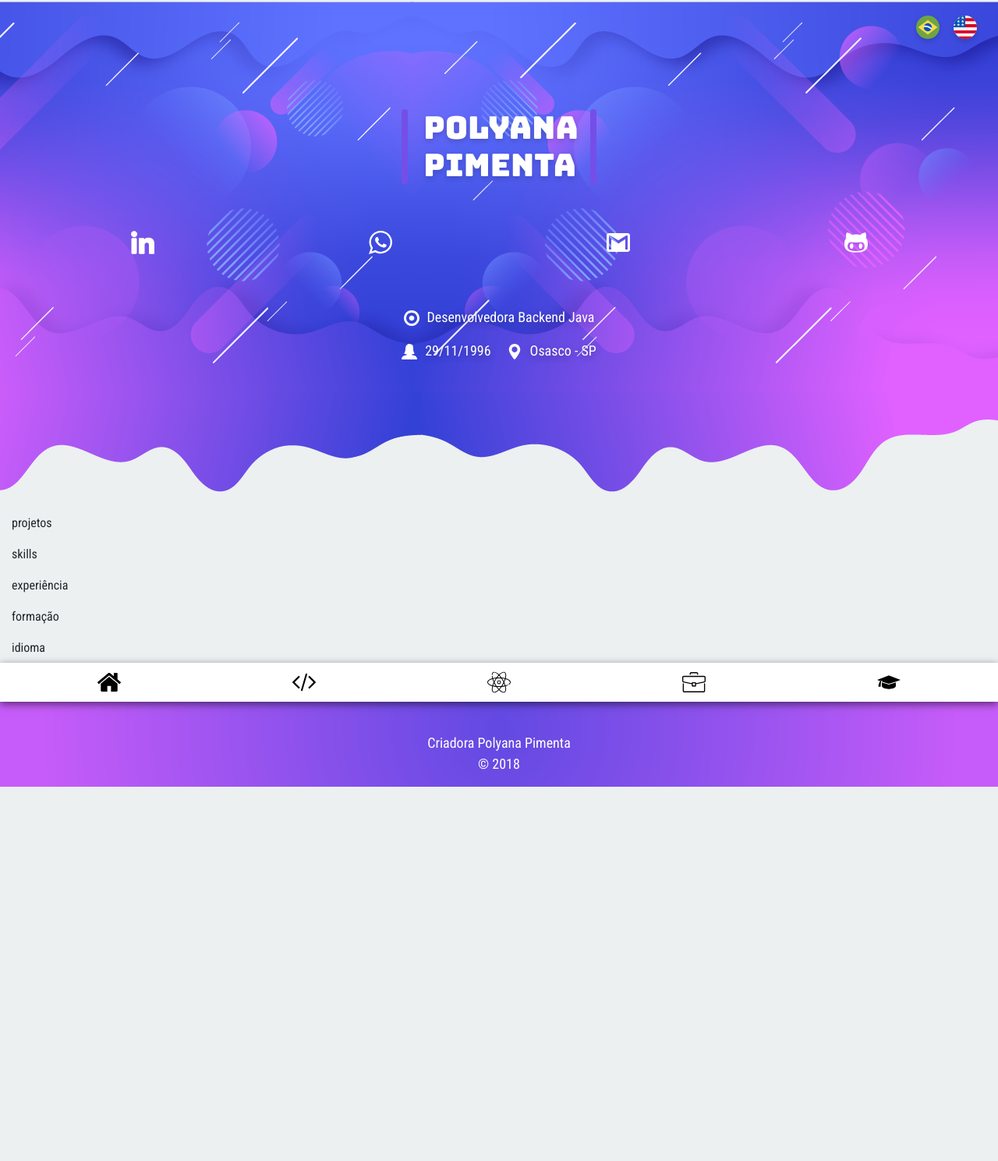
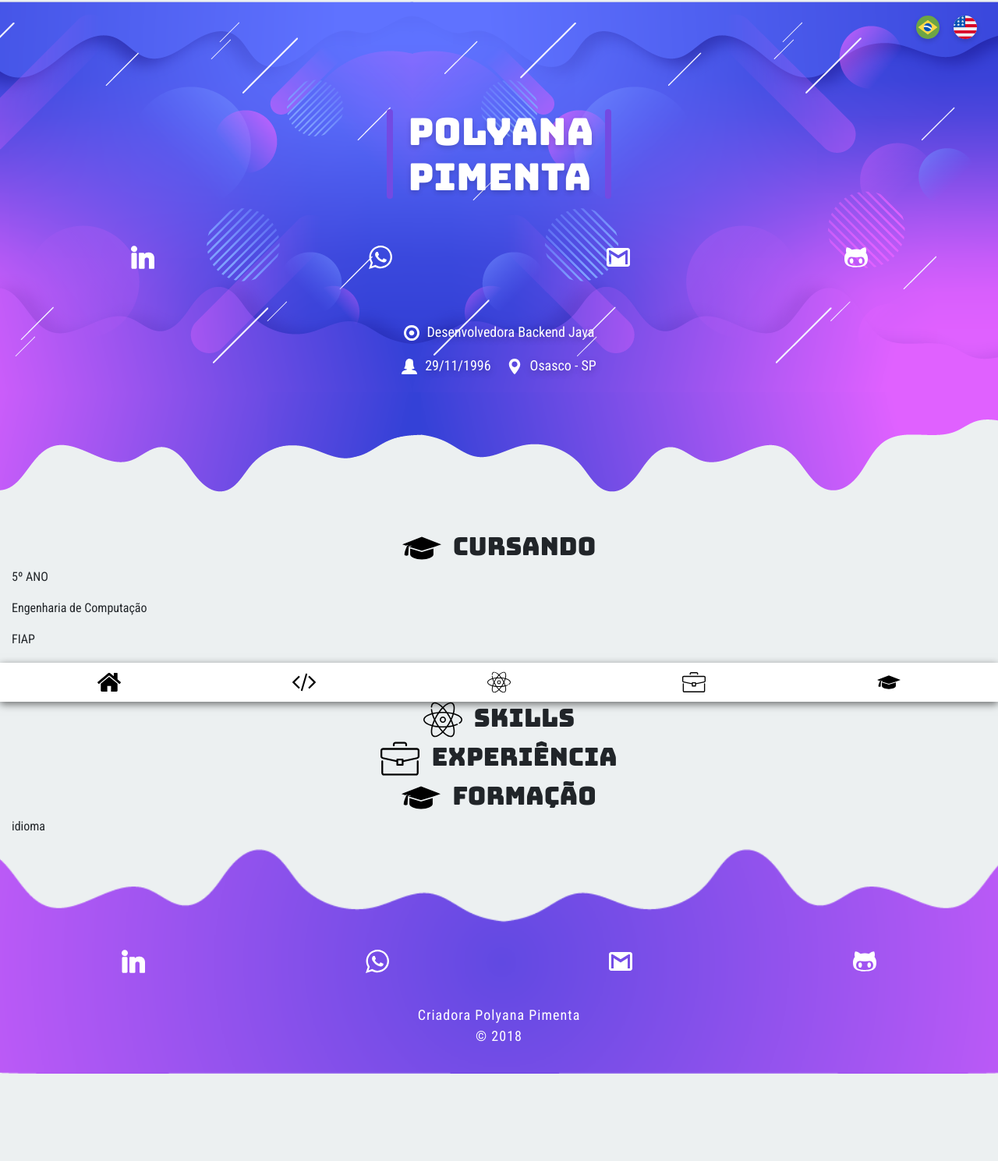
Before and after one commit to polyanapimenta/polyanapimenta.github.io, a Jekyll site: the page built from paginas/portifolio.html, in a window 1280 px wide. Shown: the whole page at 78% size. Built offline with Jekyll 4.4.1, drawn with Linux system fonts in a browser that asks for light colours; nearby versions of some CDN libraries; before the commit the page ends 1140 px from its top, so only the background shows below that.

Commit message:
continuando desenvolvimento portifolio

```diff
--- a/assets/main.scss
+++ b/assets/main.scss
@@ -1,5 +1,5 @@
 ---
-# Somente o este arquivo main scss precisa de front matter
+# Este arquivo main scss precisa de front matter
 ---
 
 @import "estilo";
--- a/assets/portifolio.scss
+++ b/assets/portifolio.scss
@@ -1,5 +1,5 @@
 ---
-# Somente este arquivo main scss precisa de front matter
+# Somente este e o arquivo main scss precisa de front matter
 ---
 
 @import url('https://fonts.googleapis.com/css?family=Bungee|Roboto+Condensed');
@@ -50,9 +50,10 @@
     text-shadow: 0 3px 6px rgba(0,0,0, 0.16);
     margin: 0 15px 0 20px;
     color: #fff;
+    font-size: 48px;
   }
   span {
-    border: 4.5px solid #744FE7;
+    border: 4.5px solid rgb(115, 74, 226);
     border-radius: 50px;
   }
 }
@@ -126,21 +127,43 @@
   }
 }
 
+.section__info-destaque {
+  p:first-child {
+    color: red;
+  }
+}
+
+.section__header {
+  display: flex;
+  align-items: flex-end;
+  justify-content: center;
+  text-transform: uppercase;
+  font-family: 'Bungee', cursive;
+  svg {
+    width: 50px;
+    height: 50px;
+    margin-right: 15px;
+  }
+}
+
 .footer__mobile {
   justify-content: center;
   background-image: url("./img-portifolio/footer-bkg.png");
   background-repeat: no-repeat;
-  background-position: center;
-  bottom: 0;
+  background-position: -390px center;
+  background-size: cover;
+  padding-top: 90px;
+
   p {
     color: #fff;
     text-align: center;
     text-transform: capitalize;
     margin-top: 30px;
+    margin-bottom: 35px;
     font-size: 18px;
+    letter-spacing: 1.05px;
   }
-
   .social__icons {
-    // background-image: linear-gradient(to right,#6149E2 , #C65CF9);
+    padding-top: 30px;
   }
 }
--- a/paginas/portifolio.html
+++ b/paginas/portifolio.html
@@ -16,7 +16,7 @@
     <link rel="stylesheet" href="https://use.fontawesome.com/releases/v5.2.0/css/all.css" integrity="sha384-hWVjflwFxL6sNzntih27bfxkr27PmbbK/iSvJ+a4+0owXq79v+lsFkW54bOGbiDQ" crossorigin="anonymous">
 </head>
 <body class="container-fluid">
-  <header class="row">
+  <header id="home" class="row">
     <div class="header__content col">
       <div class="header__language">
         <ul>
@@ -66,29 +66,48 @@
     </ul>
   </nav>
 
-    <section class="row">
+  <section class="row">
+    <div class="section__info-destaque col">
+      <div class="section__header">
+        <span>{% include icons-portifolio/formacao.html %}</span> <h2>cursando</h2>
+      </div>
+      <p>5º ANO</p>
+      <p>Engenharia de Computação</p>
+      <p>FIAP</p>
+    </div>
+  </section>
+
+    <section id="projetos" class="row">
       <div id="section__projetos" class="col">
-        <p>projetos</p>
+          <div class="section__header">
+            <span>{% include icons-portifolio/projetos.html %}</span> <h2>projetos</h2>
+          </div>
       </div>
     </section>
 
-    <section class="row">
+    <section id="skills" class="row">
       <div id="section__skills" class="col">
-        <p>skills</p>
+          <div class="section__header">
+            <span>{% include icons-portifolio/skills.html %}</span> <h2>skills</h2>
+          </div>
       </div>
     </section>
 
-    <section class="row">
+    <section id="experiencia" class="row">
       <div id="section__experiencia" class="col">
-        <p>experiência</p>
+          <div class="section__header">
+            <span>{% include icons-portifolio/experiencia.html %}</span> <h2>experiência</h2>
+          </div>
       </div>
     </section>
 
     <!-- futura sessão de certificacao -->
 
-    <section class="row">
+    <section id="formacao" class="row">
       <div id="section__formacao" class="col">
-        <p>formação</p>
+          <div class="section__header">
+            <span>{% include icons-portifolio/formacao.html %}</span> <h2>formação</h2>
+          </div>
       </div>
     </section>
 
```
